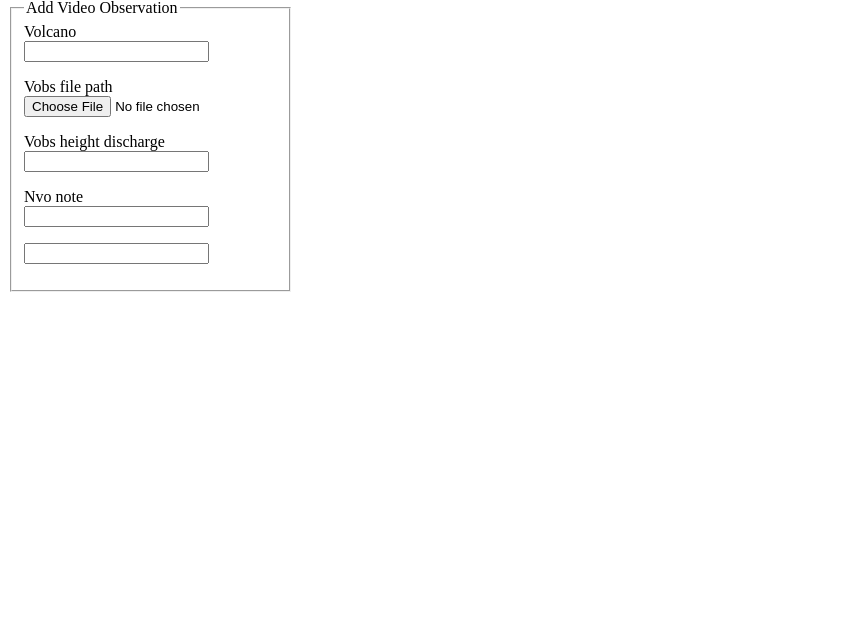
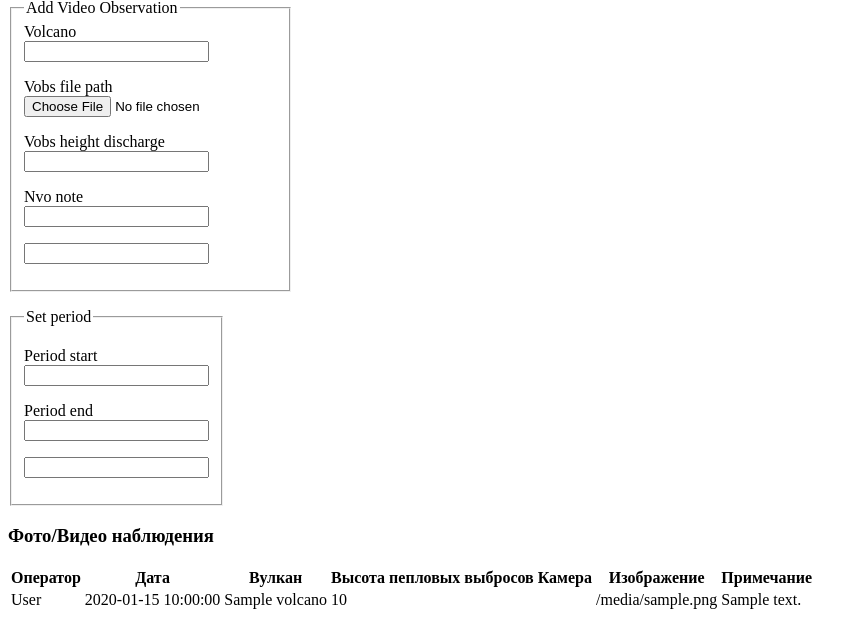
Before and after one commit to Matabanga41rus/VolcanoMonitoring, a Python web app: template app/templates/addvideoobs.html in a window 1280 px wide. Shown: the part 188-808 px from the top of the page, without its empty margins (0-867 px from the left). Before the commit the page ends 480 px from the top, so only its background shows below. Run offline with Jinja, Linux system fonts and the light colour scheme; the template is opened without the code that fills it: most values are stand-ins (such as "Sample title", 1, 10 or a date in 2020); form fields are guessed from the names that the template uses.

Commit message:
added table for out data

```diff
--- a/app/templates/addvideoobs.html
+++ b/app/templates/addvideoobs.html
@@ -24,5 +24,43 @@
 
     </fieldset>
 </form>
+<form action="/observation/video" style="width: max-content" method="POST">
+    {{ periodForm.hidden_tag() }}
+    {{ periodForm.csrf_token }}
+    <fieldset>
+        <legend>Set period</legend>
+        <p>
+        {{periodForm.periodStart.label}}<br>
+        {{periodForm.periodStart()}}<br>
+        <p>
+        {{periodForm.periodEnd.label}}<br>
+        {{periodForm.periodEnd()}}<br>
+        </p>
+        <p>{{periodForm.subOut()}}</p>
+
+    </fieldset>
+</form>
+<h3>Фото/Видео наблюдения</h3>
+<table>
+    <tr><th>Оператор</th>
+        <th>Дата</th>
+        <th>Вулкан</th>
+        <th>Высота пепловых выбросов</th>
+        <th>Камера</th>
+        <th>Изображение</th>
+        <th>Примечание</th>
+    </tr>
+    {% for vobs in listVobs%}
+    <tr><td>{{vobs.Operator.opSurname}}</td>
+        <td>{{vobs.Observation.obsDate}}</td>
+        <td>{{vobs.Volcano.volcName}}</td>
+        <td>{{vobs.VideoObservation.vobsHeightDischarge}}</td>
+        <td></td>
+        <td>{{vobs.VideoObservation.vobsFilePath}}</td>
+        <td>{{vobs.NoteVideoObs.nvoNote}}</td>
+    </tr>
+    {% endfor %}
+</table>
+
 
 {% endblock %}
```
